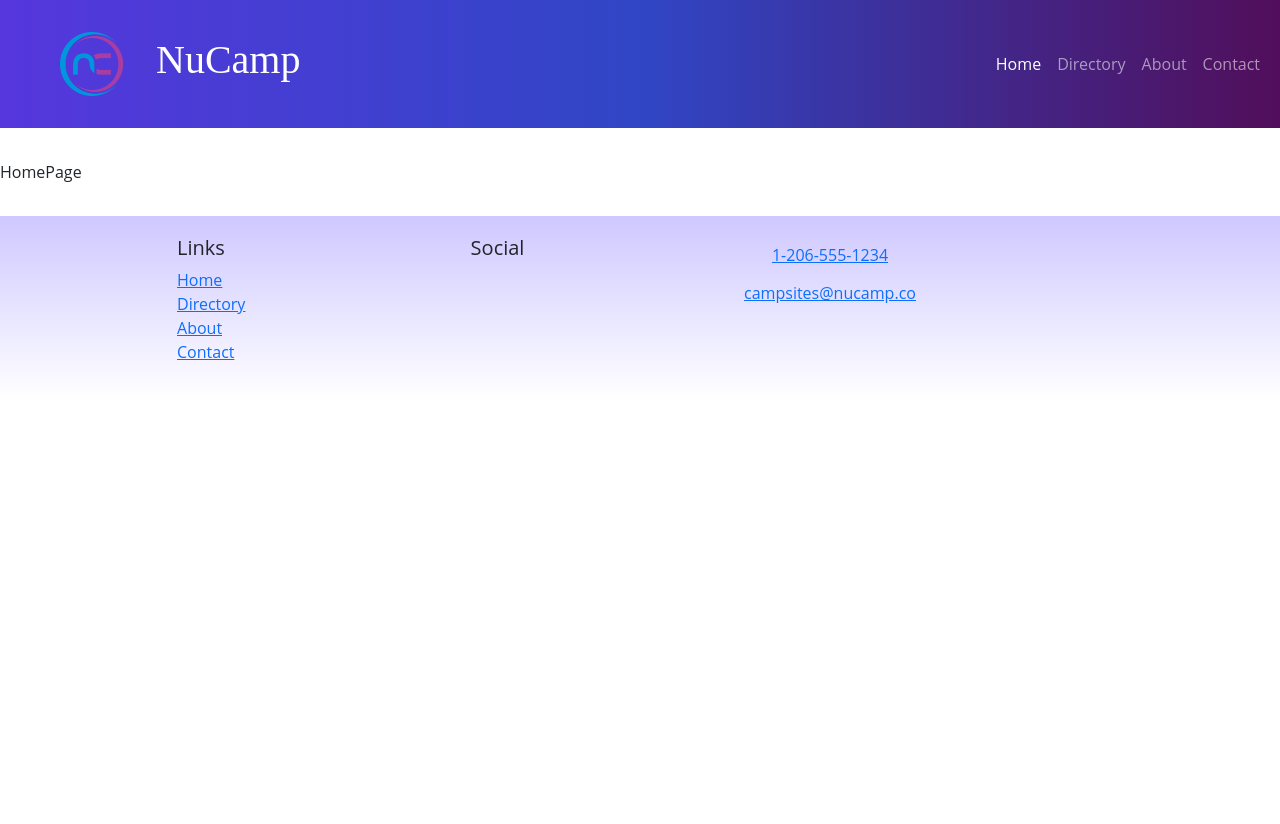
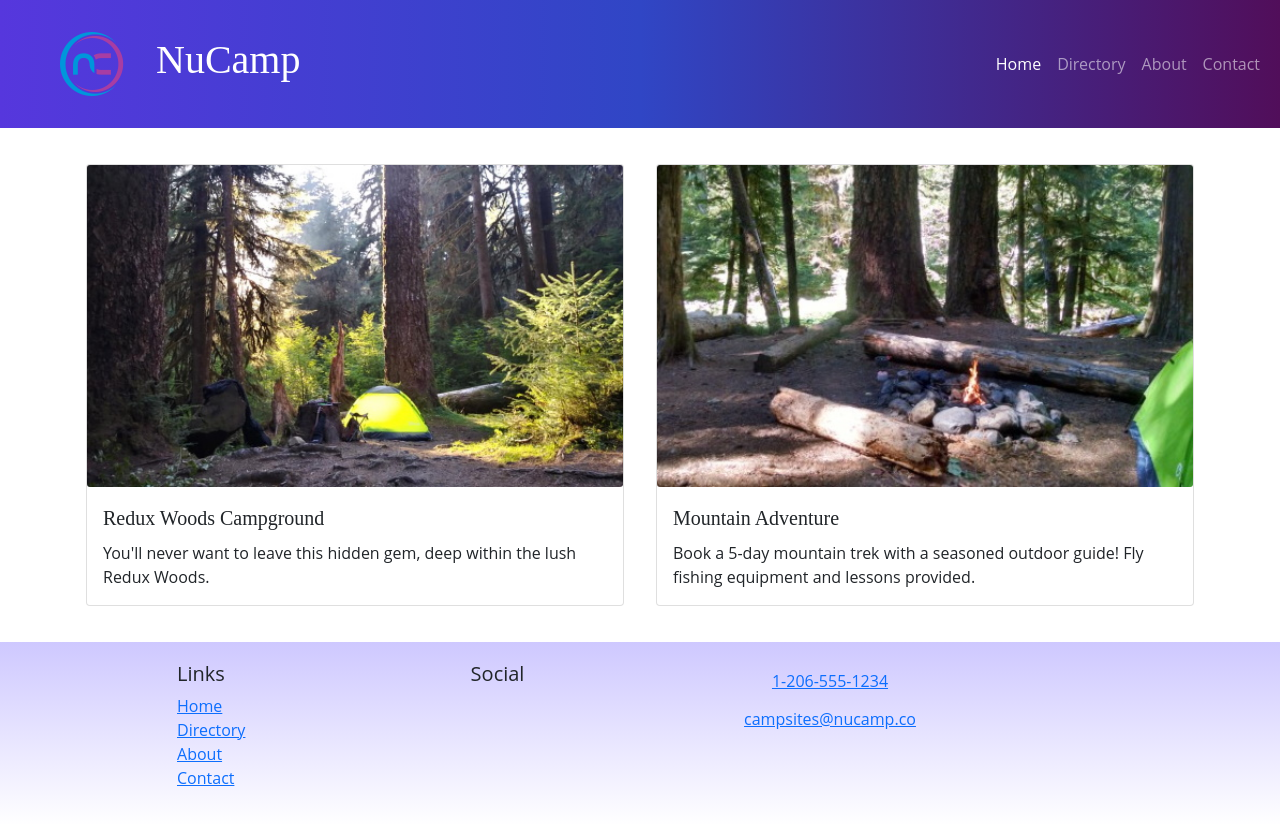
Before and after one commit to HemoglobinGoblin/reactworkshop, a React (Create React App) app: page / in a window 1280 px wide. Before the commit the page ends 800 px from the top, so only its background shows below. Built offline with nearby package versions, Linux system fonts and the light colour scheme; the HTML template or start-up script is replaced by a standard one.

Commit message:
Homepage Display

```diff
--- /dev/null
+++ b/src/features/Promotions/promotionsSlice.js
@@ -0,0 +1,5 @@
+import { PROMOTIONS } from '../../app/shared/PROMOTIONS';
+
+export const selectFeaturedPromotion = () => {
+    return PROMOTIONS.find((promotion) => promotion.featured);
+}
--- a/src/features/campsites/campsitesSlice.js
+++ b/src/features/campsites/campsitesSlice.js
@@ -4,10 +4,10 @@
     return CAMPSITES;
 }
 
-// export const selectRandomCampsite = () => {
-//     return CAMPSITES[Math.floor(CAMPSITES.length * Math.random())]
-// }
-
 export const selectCampsiteById = (id) => {
     return CAMPSITES.find((campsite) => campsite.id === id);
 }
+
+export const selectFeaturedCampsite = () => {
+    return CAMPSITES.find((campsite) => campsite.featured)
+}
--- /dev/null
+++ b/src/features/display/DisplayCard.js
@@ -0,0 +1,17 @@
+import { Card, CardImg, CardText, CardBody, CardTitle } from 'reactstrap';
+
+const DisplayCard = ({ item }) => {
+    const { image, name, description } = item;
+
+    return (
+        <Card>
+            <CardImg src={image} alt={name} />
+            <CardBody>
+                <CardTitle>{name}</CardTitle>
+                <CardText>{description}</CardText>
+            </CardBody>
+        </Card>
+    )
+}
+
+export default DisplayCard;
--- /dev/null
+++ b/src/features/display/DisplayList.js
@@ -0,0 +1,22 @@
+import { Col, Row } from 'reactstrap';
+import DisplayCard from './DisplayCard';
+import { selectFeaturedCampsite } from '../campsites/campsitesSlice';
+import { selectFeaturedPromotion } from '../Promotions/promotionsSlice';
+
+const DisplayList = () => {
+    const items = [selectFeaturedCampsite(), selectFeaturedPromotion()];
+
+    return (
+        <Row>
+            {items.map((item, idx) => {
+                return(
+                    <Col md className='m-1' key={idx}>
+                        <DisplayCard item={item} />
+                    </Col>
+                )
+            })}
+        </Row>
+    )
+}
+
+export default DisplayList;
--- a/src/pages/HomePage.js
+++ b/src/pages/HomePage.js
@@ -1,5 +1,12 @@
+import { Container } from 'reactstrap';
+import DisplayList from '../features/display/DisplayList';
+
 const HomePage = () => {
-    return <div>HomePage</div>;
+    return (
+        <Container>
+            <DisplayList />
+        </Container>
+    );
 };
 
 export default HomePage;
```
